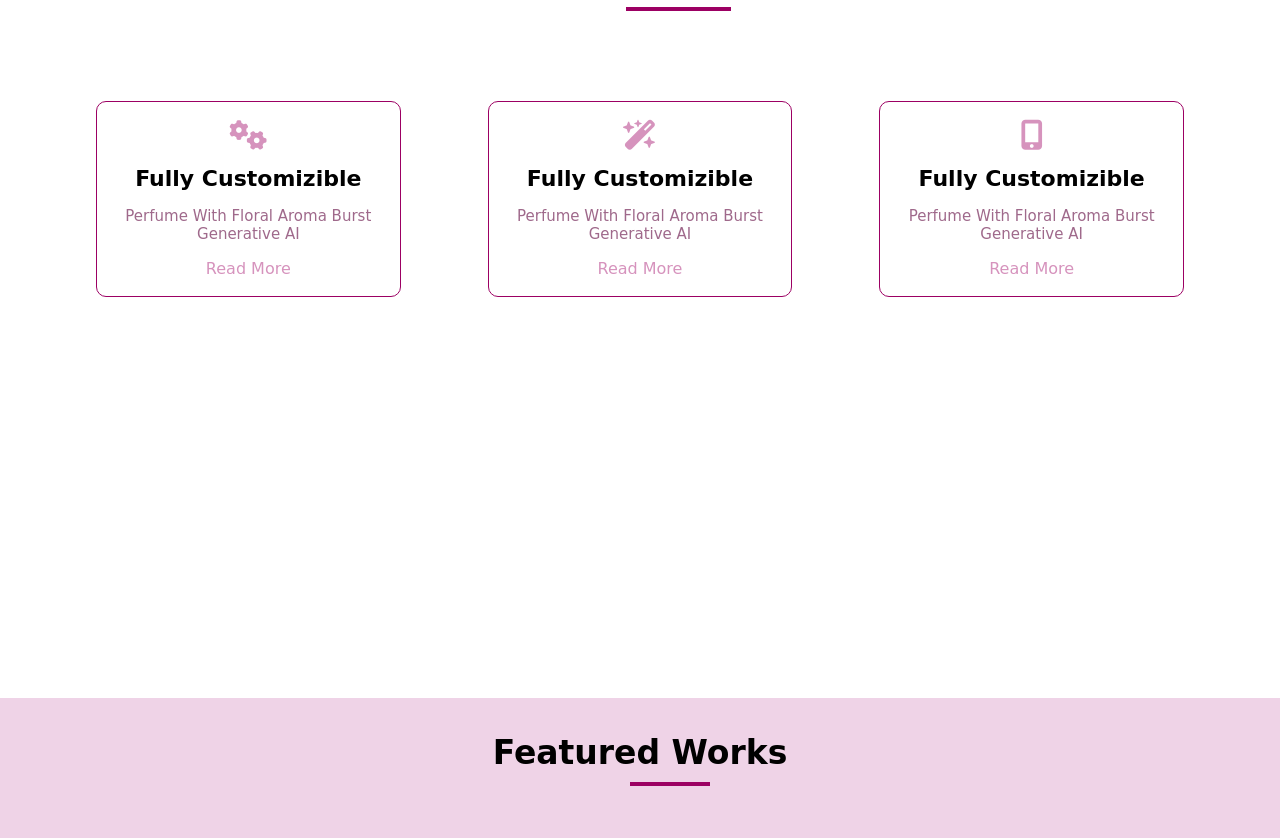
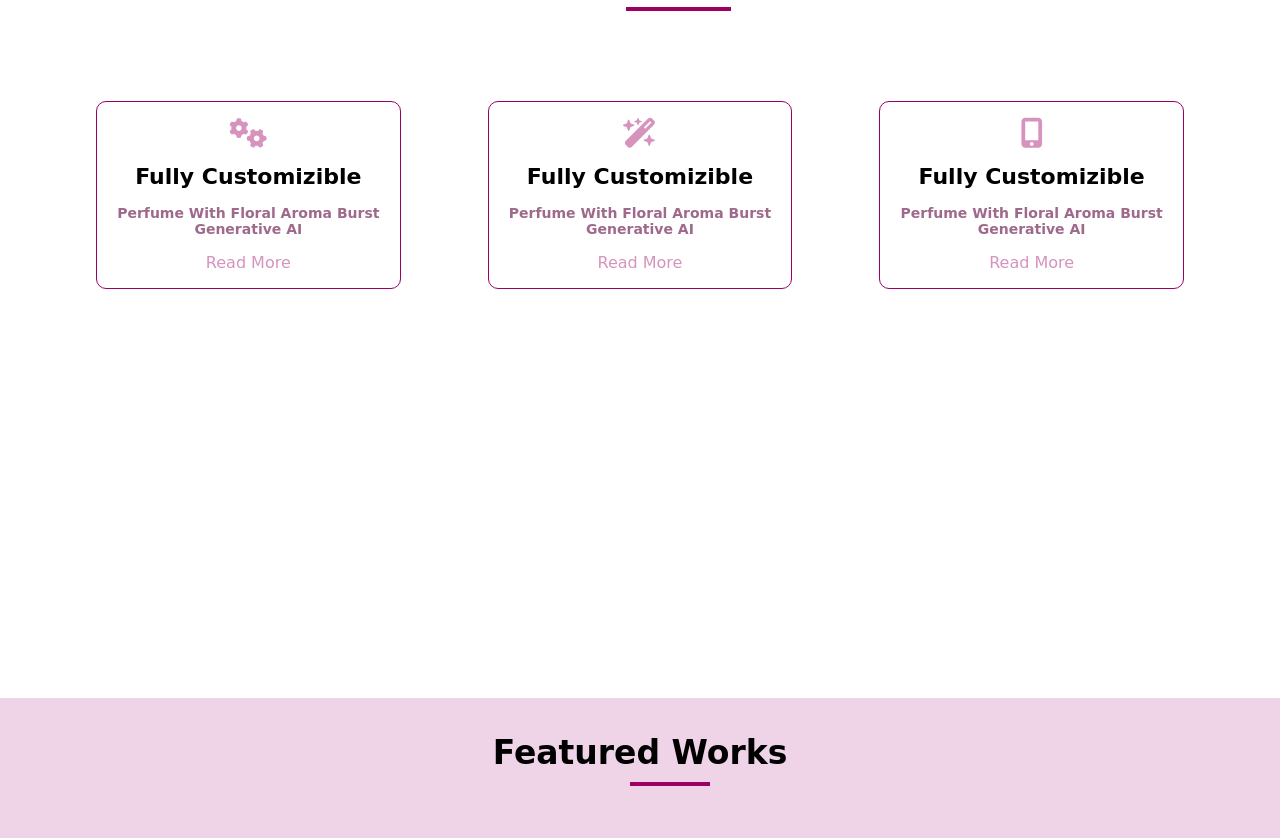
Before and after one commit to Dalal-Al-Lababidi/Project-1, a plain HTML site: page index.html in a window 1280 px wide. Shown: the part 902-1740 px from the top of the page. Drawn offline with Linux system fonts and the light colour scheme.

Commit message:
Add files via upload

```diff
--- a/CSS/style.css
+++ b/CSS/style.css
@@ -180,7 +180,8 @@ body {
 }
 
 .home-p,
-.team-p {
+.team-p,
+.welcome-fully p {
     font-size: 14px;
 }
 
@@ -285,7 +286,6 @@ body {
 
 .welcome-fully {
     width: 28%;
-    padding: 18px 0px;
 }
 
 .fully2,
@@ -298,6 +298,7 @@ body {
     padding-top: 16px;
 }
 
+.welcome-fully,
 .welcome-fully p,
 .choose-p {
     padding: 16px 0px;
@@ -577,7 +578,9 @@ body {
     padding-top: 20px;
 }
 
-.pricing-content:hover .pricing-btn {
+.pricing-content:hover .pricing-btn,
+.welcome-fully p,
+.team-p {
     font-weight: 800;
 }
 
@@ -629,10 +632,6 @@ body {
 
 .team-h3 {
     padding: 15px 0px;
-}
-
-.team-p {
-    font-weight: 800;
 }
 
 .team-overley i {
@@ -753,7 +752,7 @@ body {
 
 .header-i-search,
 .header-ul li a,
-.welcome-fully p,
+/* .welcome-fully p, */
 .offer-con p,
 .choose-content-p,
 .news-content p,
```
